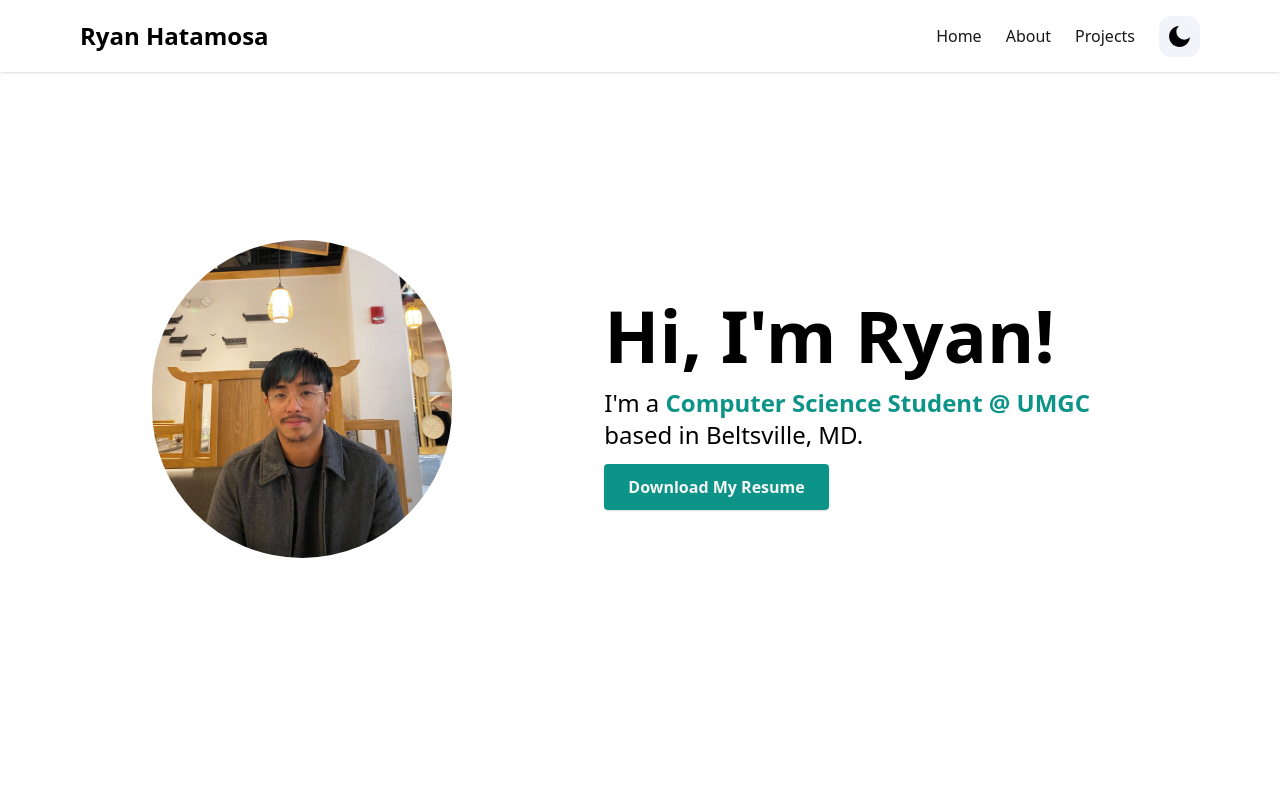
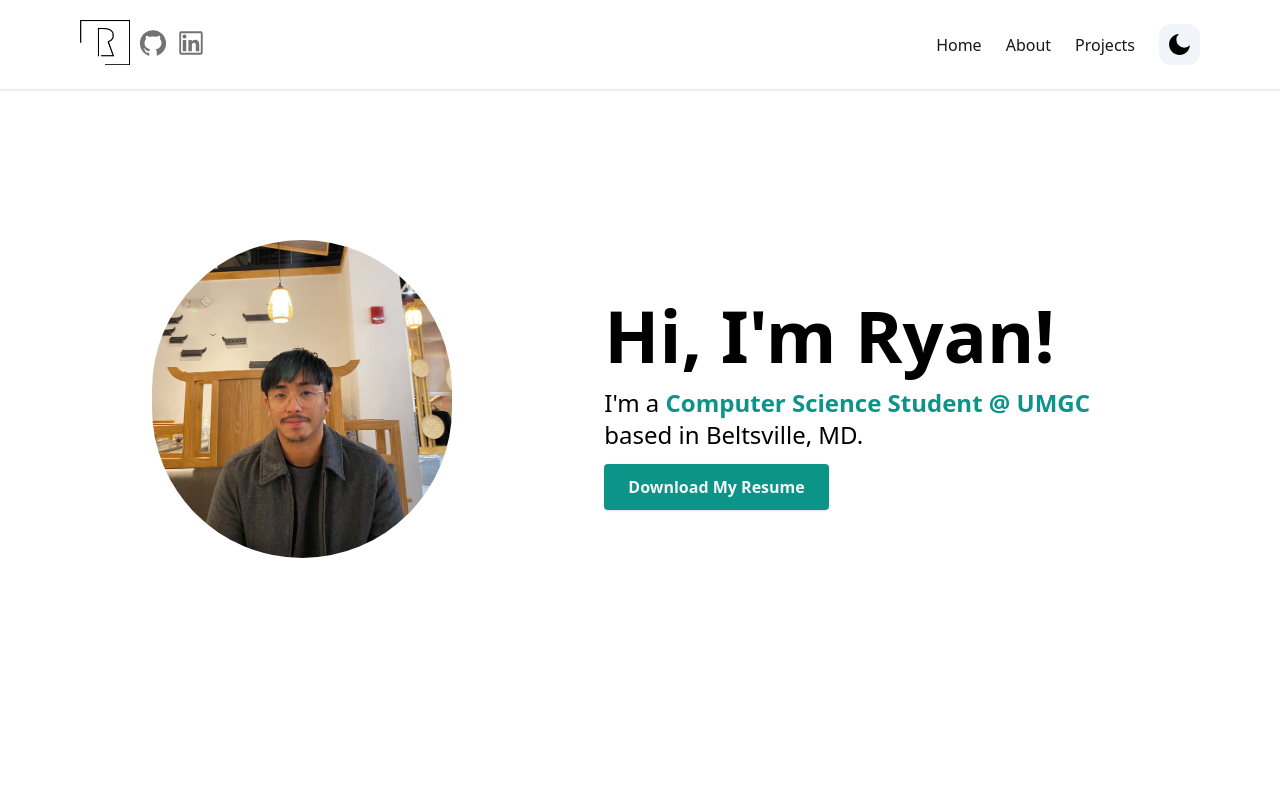
Before and after one commit to PinoyColada/ryan-hatamosa-website-v3, a Next.js app: page / in a window 1280 px wide. Shown: the top 799 px of the page. Built offline with nearby package versions, Linux system fonts and the light colour scheme.

Commit message:
removed icons from footer, added icons and logo in navbar

```diff
--- a/components/Footer.tsx
+++ b/components/Footer.tsx
@@ -1,8 +1,4 @@
 import React from 'react'
-import {
-    AiOutlineGithub,
-    AiOutlineLinkedin,
-} from "react-icons/ai"
 
 const Footer = () => {
     return (
@@ -12,24 +8,6 @@ const Footer = () => {
                 <div className="flex flex-row items-center justify-center space-x-1 text-neutral-500 dark:text-neutral-100">
                     © 2023 Ryan Hatamosa<a href="/" className="hover:underline"></a>
                 </div>
-                <div className="flex flex-row items-center justify-center space-x-2 mb-1">
-                    <a href="https://github.com/PinoyColada" rel="noreferrer" target="_blank">
-                        <AiOutlineGithub
-                            className="hover:-translate-y-1 transition-transform cursor-pointer text-neutral-500 dark:text-neutral-100"
-                            size={30}
-                        />
-                    </a>
-                    <a
-                        href="https://www.linkedin.com/in/ryan-hatamosa/"
-                        rel="noreferrer"
-                        target="_blank"
-                    >
-                        <AiOutlineLinkedin
-                            className="hover:-translate-y-1 transition-transform cursor-pointer text-neutral-500 dark:text-neutral-100"
-                            size={30}
-                        />
-                    </a>
-                </div>
             </div>
         </footer>
     )
--- a/components/Navbar.tsx
+++ b/components/Navbar.tsx
@@ -4,6 +4,11 @@ import { Link } from "react-scroll/modules";
 import { useTheme } from "next-themes";
 import { RiMoonFill, RiSunLine } from "react-icons/ri";
 import { IoMdMenu, IoMdClose } from "react-icons/io";
+import Image from "next/image";
+import {
+  AiOutlineGithub,
+  AiOutlineLinkedin,
+} from "react-icons/ai"
 
 interface NavItem {
   label: string;
@@ -35,11 +40,34 @@ const Navbar = () => {
       <div className="justify-between md:items-center md:flex">
         <div>
           <div className="flex items-center justify-between py-3 md:py-5 md:block">
-            <Link to="home">
-              <div className="container flex items-center space-x-2">
-                <h2 className="text-2xl font-bold">Ryan Hatamosa</h2>
-              </div>
-            </Link>
+            <div className="flex flex-row items-center justify-center space-x-2 mb-1">
+              <Link to="home" >
+                <Image
+                  src="/R_logo-browser.png"
+                  className="hover:-translate-y-1 transition-transform cursor-pointer text-neutral-500 dark:text-neutral-100"
+                  width={50}
+                  height={50}
+                  alt="logo"
+                />
+              </Link>
+              <a href="https://github.com/PinoyColada" rel="noreferrer" target="_blank">
+                <AiOutlineGithub
+                  className="hover:-translate-y-1 transition-transform cursor-pointer text-neutral-500 dark:text-neutral-100"
+                  size={30}
+                />
+              </a>
+              <a
+                href="https://www.linkedin.com/in/ryan-hatamosa/"
+                rel="noreferrer"
+                target="_blank"
+              >
+                <AiOutlineLinkedin
+                  className="hover:-translate-y-1 transition-transform cursor-pointer text-neutral-500 dark:text-neutral-100"
+                  size={30}
+                />
+              </a>
+            </div>
+            <link rel="icon" href="/R_logo-browser.png" />
             <div className="md:hidden">
               <button
                 className="p-2 text-gray-700 rounded-md outline-none focus:border-gray-400 focus:border"
@@ -52,9 +80,8 @@ const Navbar = () => {
         </div>
         <div>
           <div
-            className={`flex-1 justify-self-center pb-3 mt-8 md:block md:pb-0 md:mt-0 ${
-              navbar ? "block" : "hidden"
-            }`}
+            className={`flex-1 justify-self-center pb-3 mt-8 md:block md:pb-0 md:mt-0 ${navbar ? "block" : "hidden"
+              }`}
           >
             <div className="items-center justify-center space-y-8 md:flex md:space-x-6 md:space-y-0">
               {NAV_ITEMS.map((item, idx) => {
```
